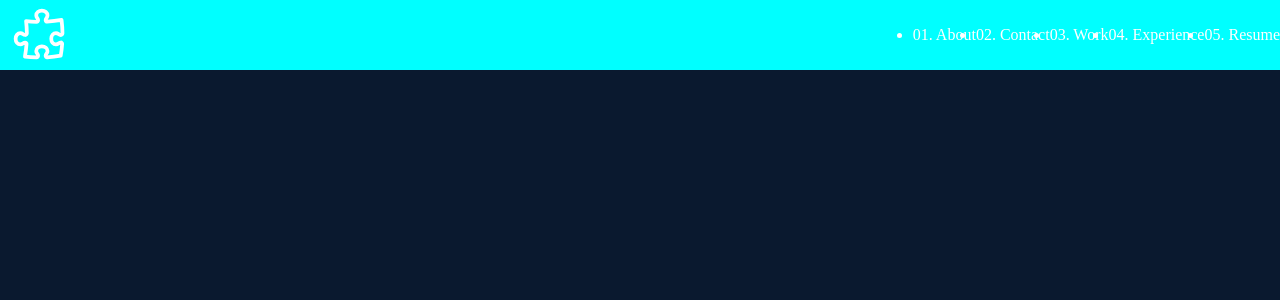
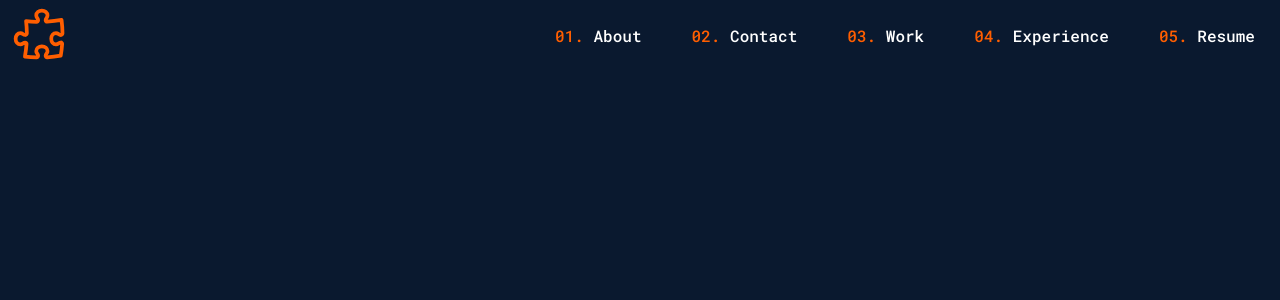
Before and after one commit to rupamsutar/Portfolio, a React (Create React App) app: page / in a window 1280 px wide. Shown: the top 300 px of the page. Built offline with nearby package versions, Linux system fonts and the light colour scheme.

Commit message:
Navbar completed

```diff
--- a/public/index.html
+++ b/public/index.html
@@ -10,6 +10,7 @@
       content="Web site created using create-react-app"
     />
     <link rel="apple-touch-icon" href="%PUBLIC_URL%/logo192.png" />
+    <link rel="preconnect" href="https://fonts.googleapis.com"><link rel="preconnect" href="https://fonts.gstatic.com" crossorigin><link href="https://fonts.googleapis.com/css2?family=Roboto+Mono:ital,wght@0,300;0,500;0,600;0,700;1,400&display=swap" rel="stylesheet">
     <!--
       manifest.json provides metadata used when your web app is installed on a
       user's mobile device or desktop. See https://developers.google.com/web/fundamentals/web-app-manifest/
--- a/src/App.js
+++ b/src/App.js
@@ -1,6 +1,7 @@
 import React from 'react';
 import './App.css';
 import Navbar from './Components/Navbar/Navbar';
+
 
 
 function App() {
--- a/src/Components/Navbar/Navbar-content.js
+++ b/src/Components/Navbar/Navbar-content.js
@@ -4,11 +4,11 @@ const NavbarContent = () => {
     return(
         <>
             <ul className={classes.navContent}>
-                <li>01. About</li>
-                <li>02. Contact</li>
-                <li>03. Work</li>
-                <li>04. Experience</li>
-                <li>05. Resume</li>
+                <li><span className={classes.navNum}>01.</span> About</li>
+                <li><span className={classes.navNum}>02.</span> Contact</li>
+                <li><span className={classes.navNum}>03.</span> Work</li>
+                <li><span className={classes.navNum}>04.</span> Experience</li>
+                <li><span className={classes.navNum}>05.</span> Resume</li>
             </ul>
         </>
     )
--- a/src/Components/Navbar/Navbar-content.module.css
+++ b/src/Components/Navbar/Navbar-content.module.css
@@ -1,4 +1,12 @@
 .navContent{
     display: flex;
     justify-content: space-around;
+    align-items: center;
+
+    width: 750px;
+    list-style: none;
 }
+
+.navNum {
+    color: #ff5e00;
+}
--- a/src/Components/Navbar/Navbar-icon.module.css
+++ b/src/Components/Navbar/Navbar-icon.module.css
@@ -4,3 +4,7 @@
     width: 60px;
     stroke: #FFADAD;
 }
+
+.navIcon svg {
+    stroke: #ff5e00;
+}
--- a/src/Components/Navbar/Navbar.module.css
+++ b/src/Components/Navbar/Navbar.module.css
@@ -1,8 +1,8 @@
 .nav {
+    font-family: Roboto Mono;
     display: flex;
     justify-content: space-between;
     align-items: center;
     width: auto;
     height: 70px;
-    background-color: aqua;
 }
--- a/src/index.css
+++ b/src/index.css
@@ -1,6 +1,7 @@
 /*
 background color: #0a192f
-text Color: #FFADAD;
+text Color: #FFADAD  #ff5e00
+
 
 
 
```
